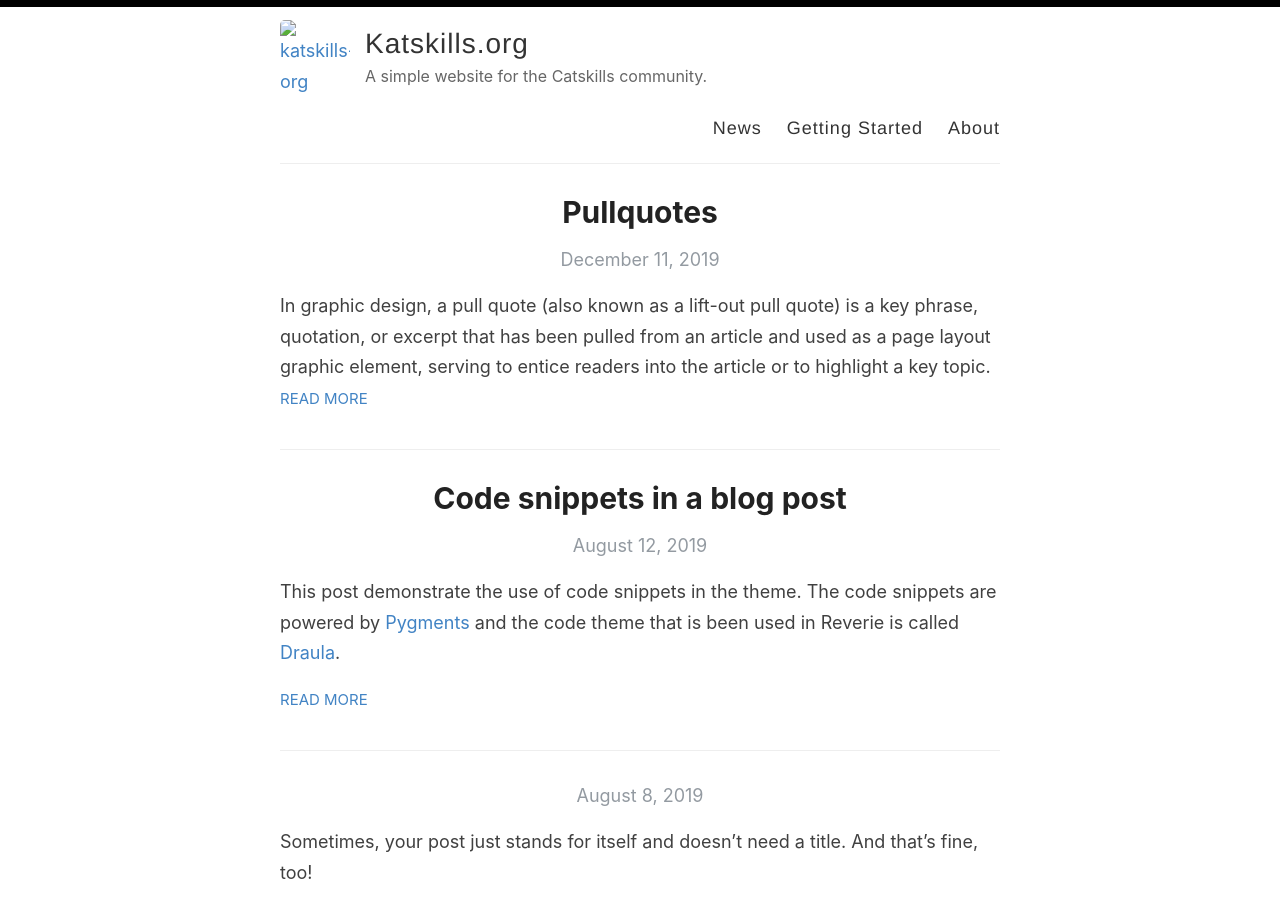
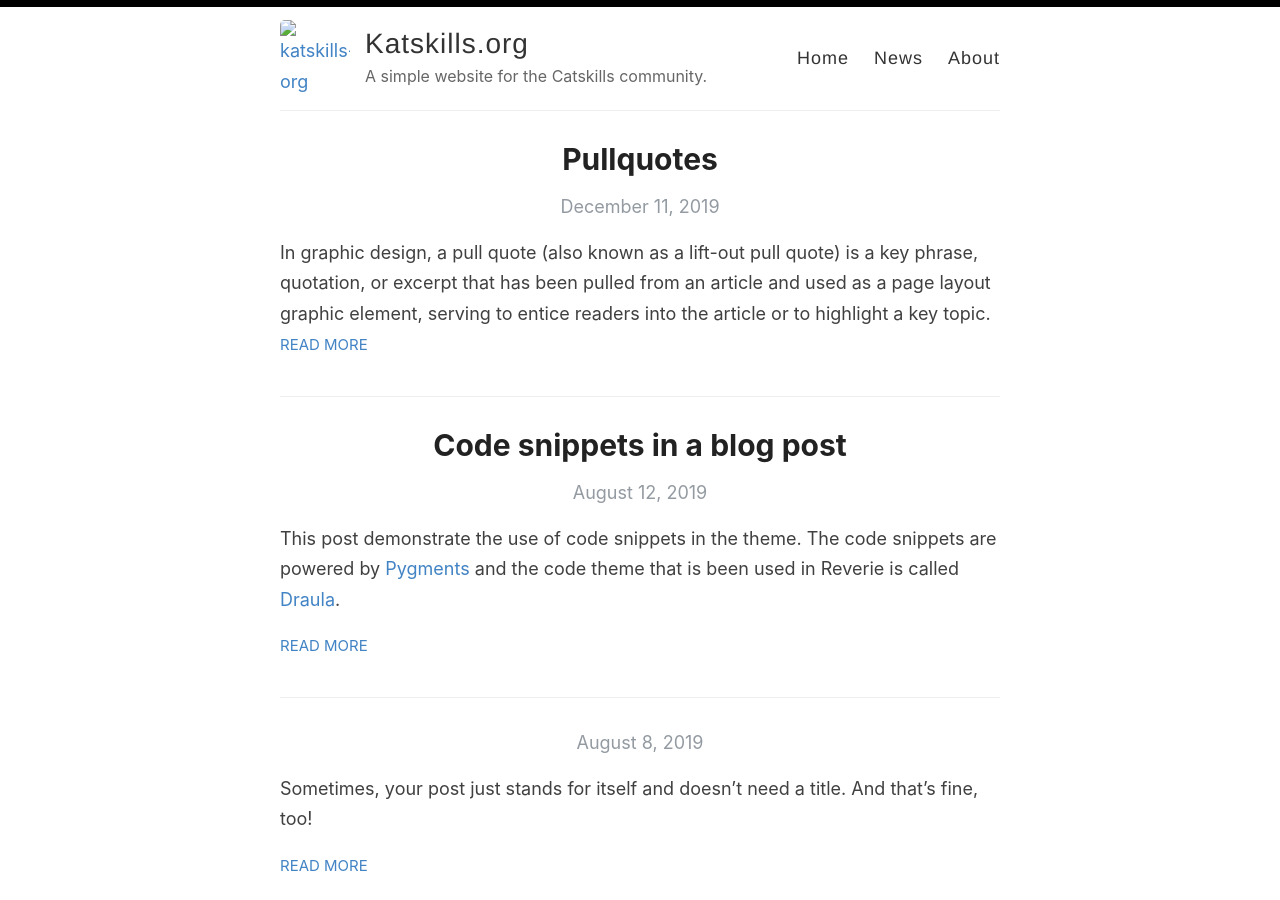
Before and after one commit to katskillskat/katskills-org, a Jekyll site: the page built from index.html, in a window 1280 px wide and 900 px high. Built offline with Jekyll 4.4.1, drawn with Linux system fonts in a browser that asks for light colours; the list of posts is cut into pages by our own code.

Commit message:
Update default.html

```diff
--- a/_layouts/default.html
+++ b/_layouts/default.html
@@ -28,8 +28,8 @@
             </div>
 
             <nav>
-              <a href="{{ site.baseurl }}/">News</a>
-              <a href="{{ site.baseurl }}/getting-started">Getting Started</a>
+              <a href="{{ site.baseurl }}/">Home</a>
+              <a href="{{ site.baseurl }}/news">News</a>
               <a href="{{ site.baseurl }}/about">About</a>
             </nav>
           </header>
```
